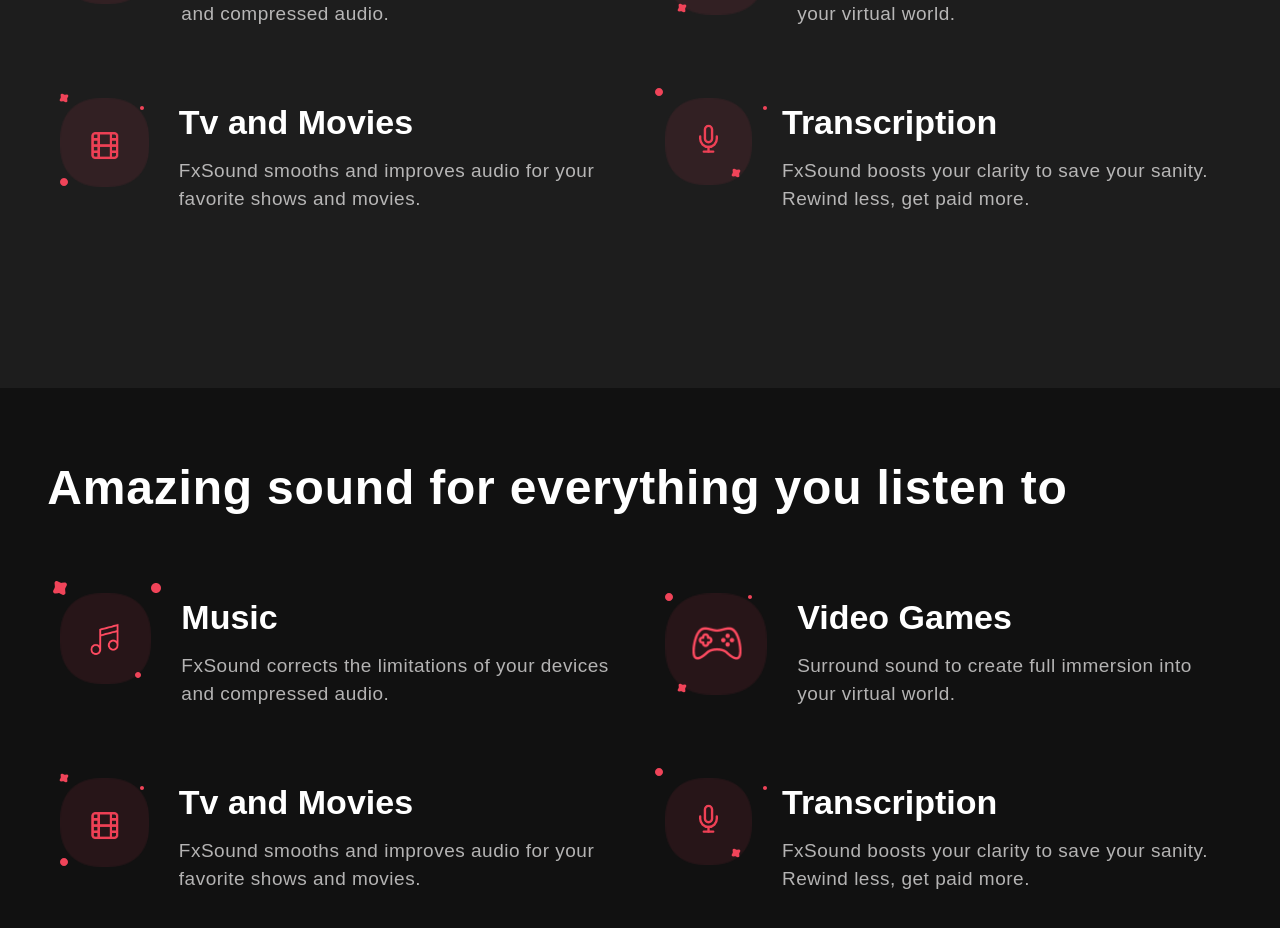
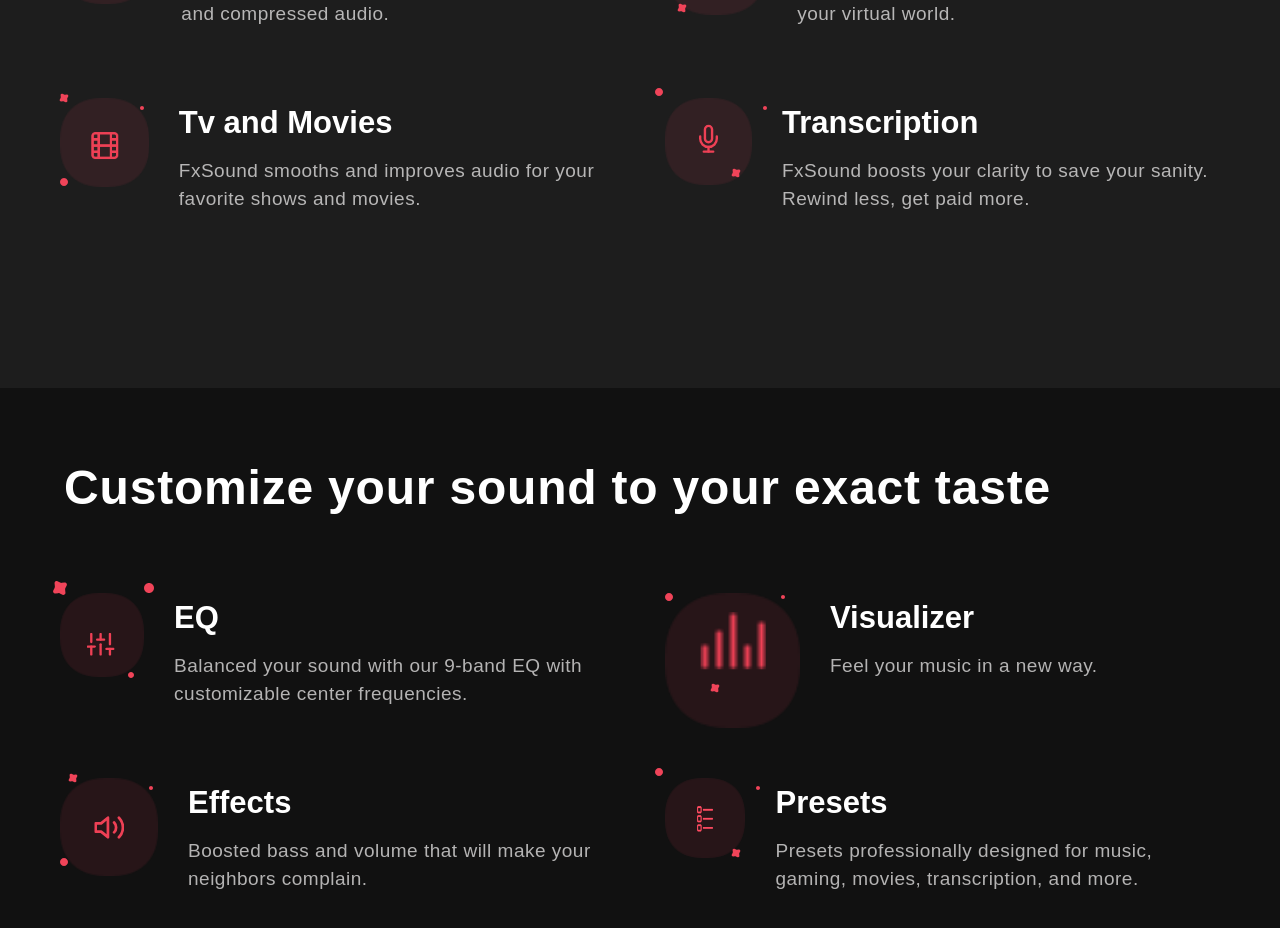
Before and after one commit to emon-shikder2217/fxSound-clone, a React (Vite) app: page / in a window 1280 px wide. Shown: the part 1092-2020 px from the top of the page. Built offline with nearby package versions, Linux system fonts and the light colour scheme; a web font is replaced by a local one.

Commit message:
initial commit

```diff
--- a/src/components/Page2/Page2.css
+++ b/src/components/Page2/Page2.css
@@ -3,7 +3,6 @@
 .page2 {
 
     min-height: 85vh;
-
 
     padding-top: 85px;
 
@@ -389,7 +388,7 @@
 .child3Txt h3,
 .child4Txt h3 {
 
-    font-size: 34px;
+    font-size: 31px;
 
     font-weight: 700;
 
--- a/src/components/Page2/Page2.jsx
+++ b/src/components/Page2/Page2.jsx
@@ -1,53 +1,53 @@
 import React from "react";
 import "./Page2.css";
-import musicIcon from "../../assets/music.png";
-import controllerIcon from "../../assets/controller.png";
-import micIcon from "../../assets/mic.svg";
-import fileIcon from "../../assets/film.png";
+import eq from '../../assets/sliders.svg';
+import bars from '../../assets/bars.png';
+import presetIcon from '../../assets/list.png';
+import speaker from '../../assets/speaker.svg';
 import circle from "../../assets/circle.svg";
 import circle2 from "../../assets/circle2.svg";
 import circle3 from "../../assets/circle3.svg";
 
 const features = [
   {
-    icon: musicIcon,
+    icon: eq,
     circle: circle,
     circle2: circle2,
     circle3: circle3,
     alt: "music",
     className: "child1 child1Icon",
-    title: "Music",
-    text: "FxSound corrects the limitations of your devices and compressed audio.",
+    title: "EQ",
+    text: "Balanced your sound with our 9-band EQ with customizable center frequencies.",
   },
   {
-    icon: controllerIcon,
+    icon: bars,
     circle: circle,
     circle2: circle2,
     circle3: circle3,
     alt: "controller",
     className: "child2 child2Icon",
-    title: "Video Games",
-    text: "Surround sound to create full immersion into your virtual world.",
+    title: "Visualizer",
+    text: "Feel your music in a new way. ",
   },
   {
-    icon: fileIcon,
+    icon: speaker,
     circle: circle,
     circle2: circle2,
     circle3: circle3,
     alt: "tv",
     className: "child3 child3Icon",
-    title: "Tv and Movies",
-    text: "FxSound smooths and improves audio for your favorite shows and movies.",
+    title: "Effects",
+    text: "Boosted bass and volume that will make your neighbors complain.",
   },
   {
-    icon: micIcon,
+    icon: presetIcon,
     circle: circle,
     circle2: circle2,
     circle3: circle3,
     alt: "mic",
     className: "child4 child1Icon",
-    title: "Transcription",
-    text: "FxSound boosts your clarity to save your sanity. Rewind less, get paid more.",
+    title: "Presets",
+    text: "Presets professionally designed for music, gaming, movies, transcription, and more.",
   },
 ];
 
@@ -56,7 +56,7 @@
     <div className="page2">
       <div className="page2Content">
         <div className="page2Title">
-          <h1>Amazing sound for everything you listen to</h1>
+          <h1>Customize your sound to your exact taste</h1>
         </div>
         <div className="parent1">
           {features.map((feature, index) => (
```
